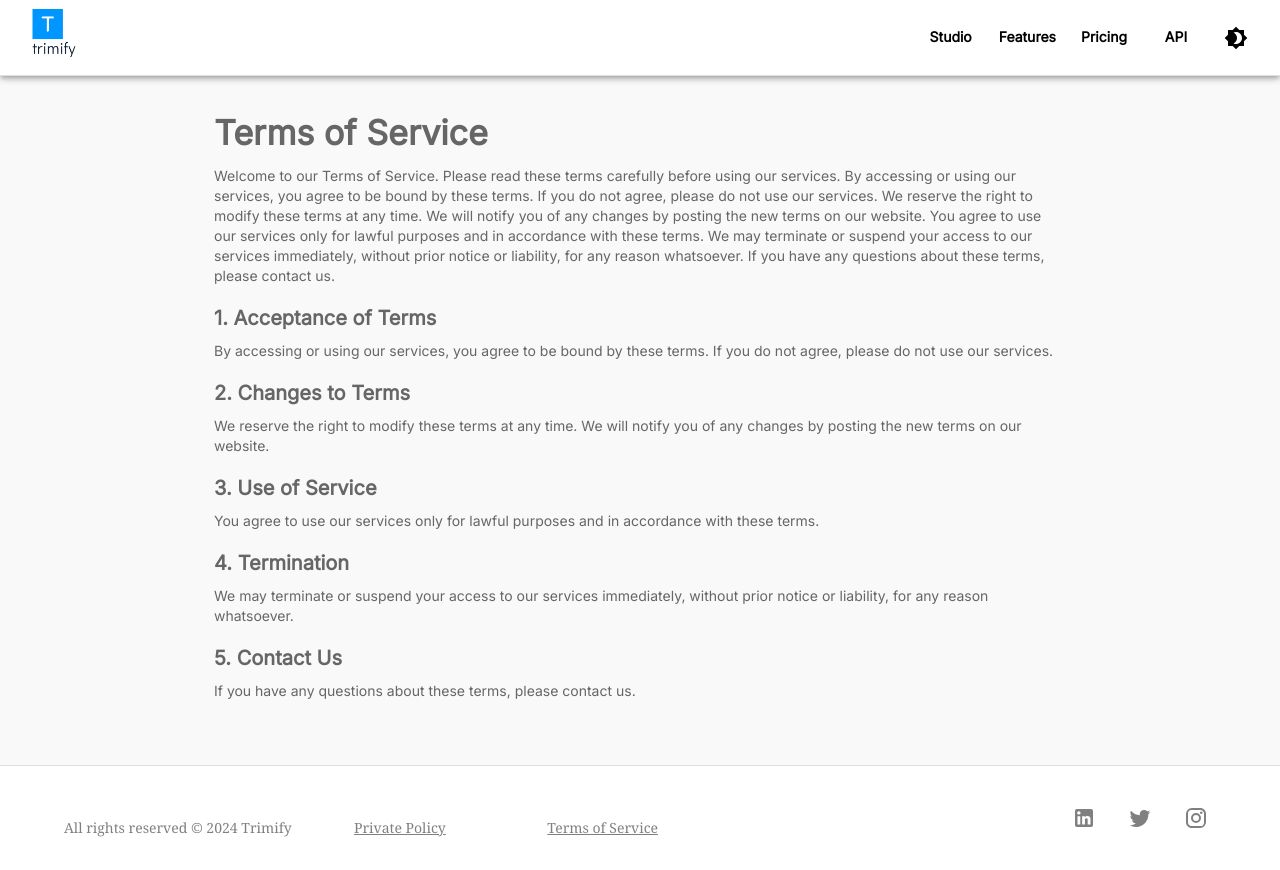
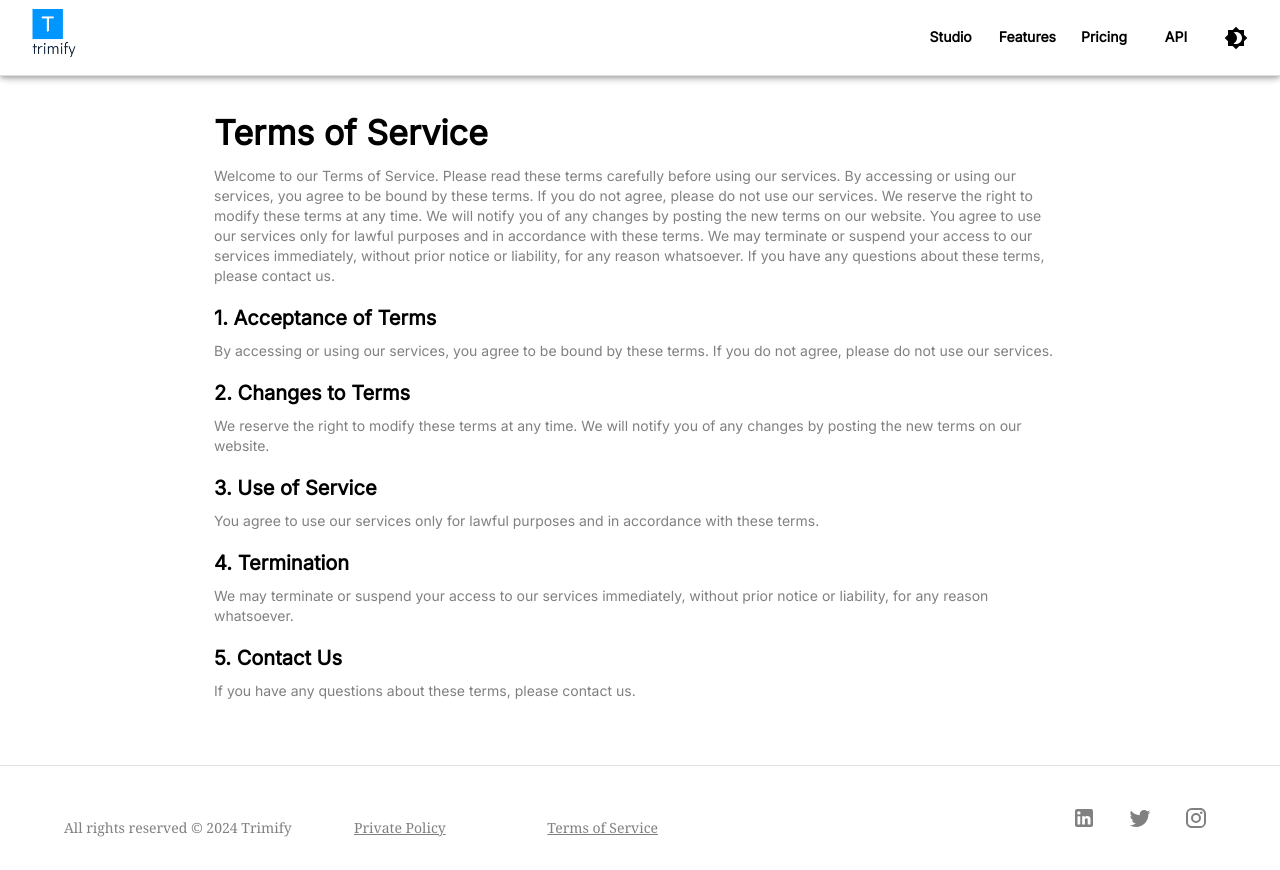
Before and after one commit to AbdulganiMuhammedsanii/trimify, a Next.js app in the folder my-nextjs-app/: page /tos in a window 1280 px wide. Built offline with nearby package versions, Linux system fonts and the light colour scheme.

Commit message:
modified errors and formatting of the video studio

```diff
--- a/my-nextjs-app/app/page.tsx
+++ b/my-nextjs-app/app/page.tsx
@@ -16,10 +16,7 @@ import SoundBarCard from "./components/SoundbarCard"; // Ensure correct import p
 import Testimonial from "./components/testimonial"; // Ensure correct import path and casing
 import Features from "./components/features"
 
-// Import icons for features
-import VolumeUp from "@mui/icons-material/VolumeUp"; // Add this import
-import SubtitlesIcon from "@mui/icons-material/Subtitles";
-import BlockIcon from "@mui/icons-material/Block";
+
 
 const LandingPage: React.FC = () => {
   const testimonialsRef = useRef<HTMLDivElement | null>(null);
--- a/my-nextjs-app/app/tos/page.tsx
+++ b/my-nextjs-app/app/tos/page.tsx
@@ -1,45 +1,47 @@
 "use client";
 import React from 'react';
-import { Box, Container, Typography } from "@mui/material";
+import { Box, Container, Typography, useTheme } from "@mui/material";
 
 const TermsOfService: React.FC = () => {
+  const theme = useTheme(); // Access the current theme
+
   return (
-    <Box sx={{ py: 6, backgroundColor: '#f9f9f9' }}>
+    <Box sx={{ py: 6, backgroundColor: theme.palette.background.paper }}>
       <Container maxWidth="md">
-        <Typography variant="h4" component="h1" gutterBottom sx={{ fontFamily: "Inter", fontWeight: "bold", color: "#666" }}>
+        <Typography variant="h4" component="h1" gutterBottom sx={{ fontFamily: "Inter", fontWeight: "bold", color: theme.palette.text.primary }}>
           Terms of Service
         </Typography>
-        <Typography variant="body2" paragraph sx={{ fontFamily: "Inter", color: "#666" }}>
+        <Typography variant="body2" paragraph sx={{ fontFamily: "Inter", color: theme.palette.text.secondary }}>
           Welcome to our Terms of Service. Please read these terms carefully before using our services. By accessing or using our services, you agree to be bound by these terms. If you do not agree, please do not use our services. We reserve the right to modify these terms at any time. We will notify you of any changes by posting the new terms on our website. You agree to use our services only for lawful purposes and in accordance with these terms. We may terminate or suspend your access to our services immediately, without prior notice or liability, for any reason whatsoever. If you have any questions about these terms, please contact us.
         </Typography>
-        <Typography variant="h6" component="h2" gutterBottom sx={{ fontFamily: "Inter", fontWeight: "bold", color: "#666" }}>
+        <Typography variant="h6" component="h2" gutterBottom sx={{ fontFamily: "Inter", fontWeight: "bold", color: theme.palette.text.primary }}>
           1. Acceptance of Terms
         </Typography>
-        <Typography variant="body2" paragraph sx={{ fontFamily: "Inter", color: "#666" }}>
+        <Typography variant="body2" paragraph sx={{ fontFamily: "Inter", color: theme.palette.text.secondary }}>
           By accessing or using our services, you agree to be bound by these terms. If you do not agree, please do not use our services.
         </Typography>
-        <Typography variant="h6" component="h2" gutterBottom sx={{ fontFamily: "Inter", fontWeight: "bold", color: "#666" }}>
+        <Typography variant="h6" component="h2" gutterBottom sx={{ fontFamily: "Inter", fontWeight: "bold", color: theme.palette.text.primary }}>
           2. Changes to Terms
         </Typography>
-        <Typography variant="body2" paragraph sx={{ fontFamily: "Inter", color: "#666" }}>
+        <Typography variant="body2" paragraph sx={{ fontFamily: "Inter", color: theme.palette.text.secondary }}>
           We reserve the right to modify these terms at any time. We will notify you of any changes by posting the new terms on our website.
         </Typography>
-        <Typography variant="h6" component="h2" gutterBottom sx={{ fontFamily: "Inter", fontWeight: "bold", color: "#666" }}>
+        <Typography variant="h6" component="h2" gutterBottom sx={{ fontFamily: "Inter", fontWeight: "bold", color: theme.palette.text.primary }}>
           3. Use of Service
         </Typography>
-        <Typography variant="body2" paragraph sx={{ fontFamily: "Inter", color: "#666" }}>
+        <Typography variant="body2" paragraph sx={{ fontFamily: "Inter", color: theme.palette.text.secondary }}>
           You agree to use our services only for lawful purposes and in accordance with these terms.
         </Typography>
-        <Typography variant="h6" component="h2" gutterBottom sx={{ fontFamily: "Inter", fontWeight: "bold", color: "#666" }}>
+        <Typography variant="h6" component="h2" gutterBottom sx={{ fontFamily: "Inter", fontWeight: "bold", color: theme.palette.text.primary }}>
           4. Termination
         </Typography>
-        <Typography variant="body2" paragraph sx={{ fontFamily: "Inter", color: "#666" }}>
+        <Typography variant="body2" paragraph sx={{ fontFamily: "Inter", color: theme.palette.text.secondary }}>
           We may terminate or suspend your access to our services immediately, without prior notice or liability, for any reason whatsoever.
         </Typography>
-        <Typography variant="h6" component="h2" gutterBottom sx={{ fontFamily: "Inter", fontWeight: "bold", color: "#666" }}>
+        <Typography variant="h6" component="h2" gutterBottom sx={{ fontFamily: "Inter", fontWeight: "bold", color: theme.palette.text.primary }}>
           5. Contact Us
         </Typography>
-        <Typography variant="body2" paragraph sx={{ fontFamily: "Inter", color: "#666" }}>
+        <Typography variant="body2" paragraph sx={{ fontFamily: "Inter", color: theme.palette.text.secondary }}>
           If you have any questions about these terms, please contact us.
         </Typography>
       </Container>
```
Also changed, not shown: my-nextjs-app/app/components/VideoTimelineEditor.tsx (+47 -44 lines), my-nextjs-app/app/privatepolicy/page.tsx (+16 -14 lines).
